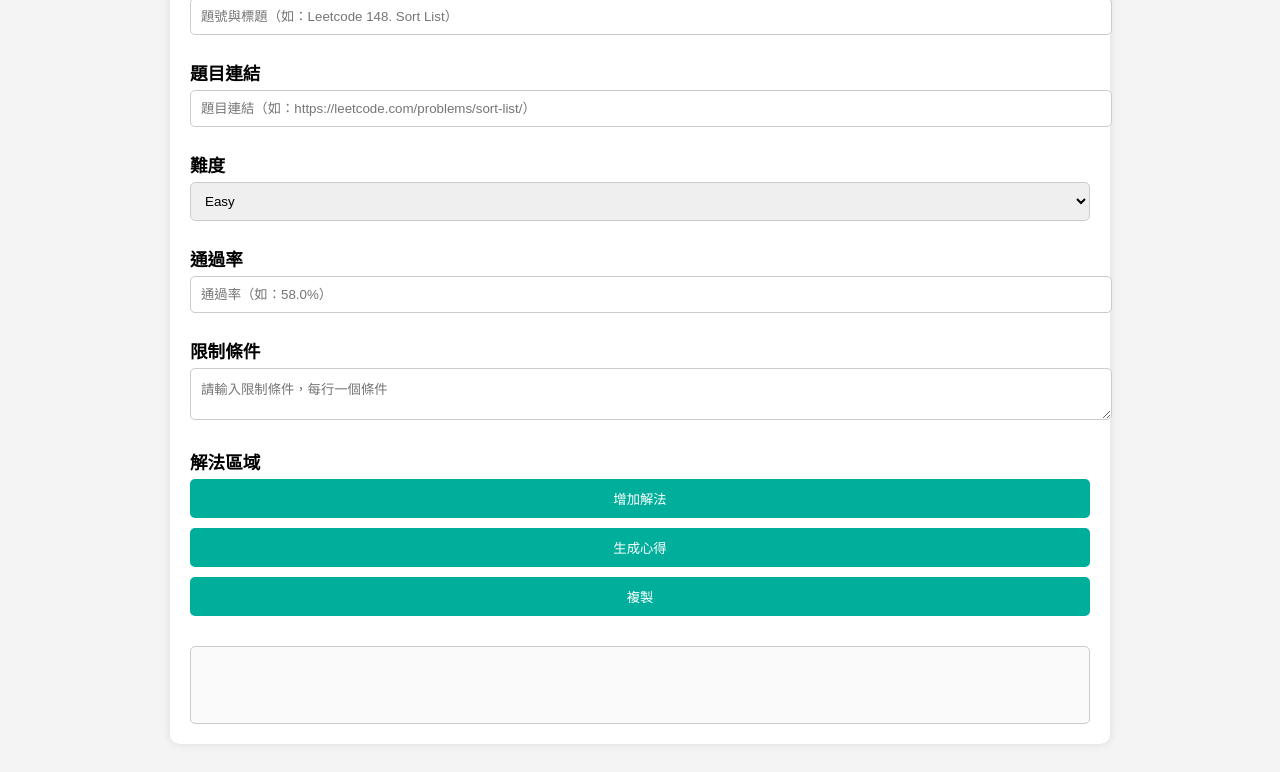
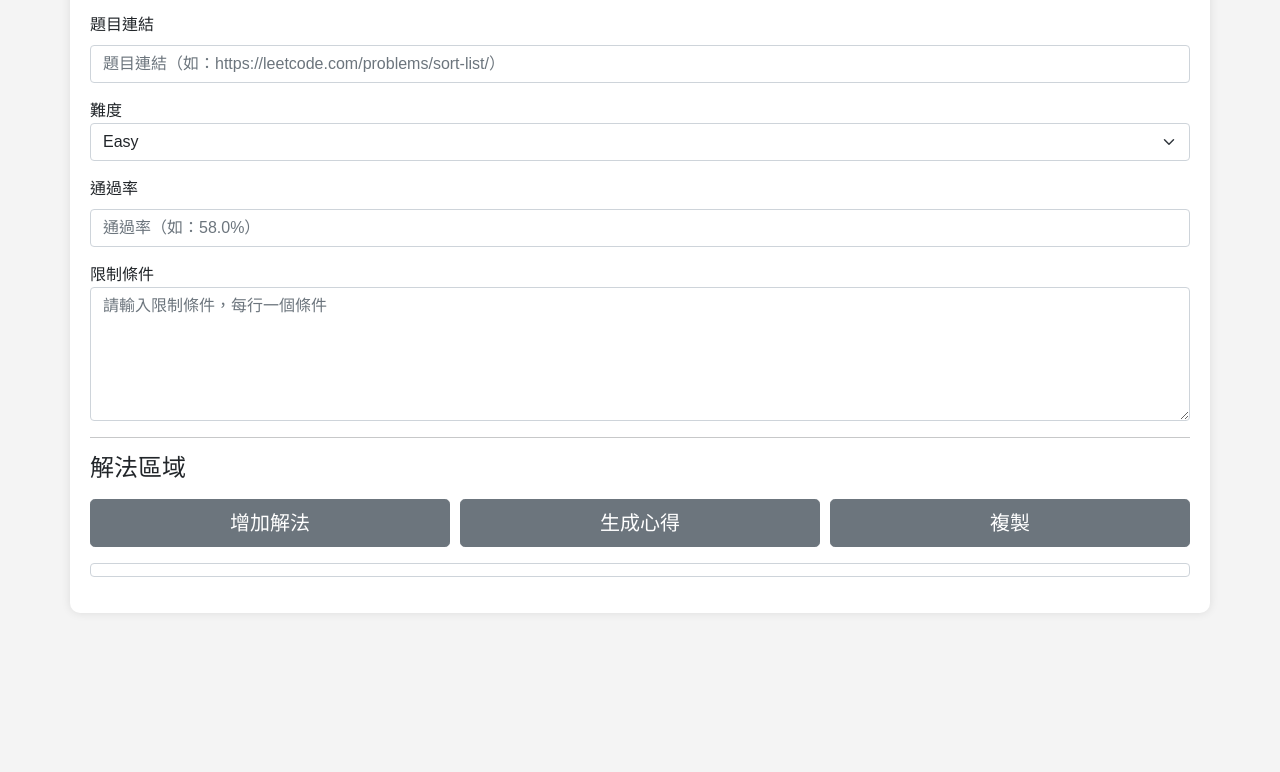
Before and after one commit to davidchen0970/LeetCodeNoteBookGenerator, a plain HTML site: page index.html in a window 1280 px wide. Shown: the part 169-941 px from the top of the page. After the commit the page ends 802 px from the top, so only its background shows below. Drawn offline with nearby package versions, Linux system fonts and the light colour scheme.

Commit message:
beautify UI

```diff
--- a/index.html
+++ b/index.html
@@ -4,41 +4,65 @@
     <meta charset="UTF-8">
     <meta name="viewport" content="width=device-width, initial-scale=1.0">
     <title>LeetCode 心得生成器</title>
+    <link href="https://cdn.jsdelivr.net/npm/bootstrap@5.1.1/dist/css/bootstrap.min.css" rel="stylesheet" integrity="sha384-F3w7mX95PdgyTmZZMECAngseQB83DfGTowi0iMjiWaeVhAn4FJkqJByhZMI3AhiU" crossorigin="anonymous">
+    <script src="https://cdn.jsdelivr.net/npm/bootstrap@5.1.1/dist/js/bootstrap.bundle.min.js" integrity="sha384-/bQdsTh/da6pkI1MST/rWKFNjaCP5gBSY4sEBT38Q/9RBh9AH40zEOg7Hlq2THRZ" crossorigin="anonymous"></script>
     <link rel="stylesheet" href="style.css">
+
 </head>
 <body>
     <div class="container">
+        <div class="row">
+            <div class="col-12">
                 <h1>LeetCode 心得生成器</h1>
+            </div>
+            <div class="col-12">
+                <div class="mb-3">
 
-        <div class="section-title">題號與標題</div>
-        <input type="text" id="problemTitle" placeholder="題號與標題（如：Leetcode 148. Sort List）">
-
-        <div class="section-title">題目連結</div>
-        <input type="text" id="problemLink" placeholder="題目連結（如：https://leetcode.com/problems/sort-list/）">
-
+                    <div class="section-title form-label">題號與標題</div>
+                    <input type="text" class="form-control" id="problemTitle" placeholder="題號與標題（如：Leetcode 148. Sort List）">
+                </div>
+                <div class="mb-3">
+                    <div class="section-title form-label">題目連結</div>
+                    <input type="text" class="form-control" id="problemLink" placeholder="題目連結（如：https://leetcode.com/problems/sort-list/）">
+                </div>
+                <div class="mb-3">
                     <div class="section-title">難度</div>
-        <select id="difficulty">
+                    <select class="form-select" id="difficulty" aria-label="Default select example">
                         <option value="Easy">Easy</option>
                         <option value="Medium">Medium</option>
                         <option value="Hard">Hard</option>
                     </select>
+                </div>
+                <div class="mb-3">
+                    <div class="section-title form-label">通過率</div>
+                    <input type="text" class="form-control" id="acceptanceRate" placeholder="通過率（如：58.0%）">
+                </div>
 
-        <div class="section-title">通過率</div>
-        <input type="text" id="acceptanceRate" placeholder="通過率（如：58.0%）">
+                <div class="mb-3">
+                    <div class="section-title" class="form-label">限制條件</div>
+                    <textarea rows="5" id="constraints" class="form-control" placeholder="請輸入限制條件，每行一個條件"></textarea>
+                </div>
+                <hr>
+                <div class="mb-3">
+                    <h4 class="section-title">解法區域</h4>
+                </div>
+                <div class="mb-3">
+                    <div id="solutionContainer"></div>
+                    <div class="button-container">
+                        <button type="button" class="btn btn-secondary btn-lg" onclick="addSolution()">增加解法</button>
+                        <button type="button" class="btn btn-secondary btn-lg" onclick="generate()">生成心得</button>
+                        <button type="button" class="btn btn-secondary btn-lg" onclick="copyToClipboard()">複製</button>
+                    </div>
+                </div>
 
-        <div class="section-title">限制條件</div>
-        <textarea id="constraints" placeholder="請輸入限制條件，每行一個條件"></textarea>
-
-        <div class="section-title">解法區域</div>
-        <div id="solutionContainer"></div>
-
-        <button onclick="addSolution()">增加解法</button>
-        <button onclick="generate()">生成心得</button>
-        <button class="copy-button" onclick="copyToClipboard()">複製</button>
-        <div class="preview" id="output">
+                <div class="mb-3">
+                    <div class="preview form-control mb-3" id="output">
                 </div>
             </div>
 
             <script src="script.js"></script>
+
+        </div>
+    </div>
 </body>
 </html>
--- a/script.js
+++ b/script.js
@@ -5,47 +5,53 @@ function addSolution() {
     const container = document.getElementById('solutionContainer');
 
     const solutionBlock = document.createElement('div');
-    solutionBlock.className = 'solution-block';
+    solutionBlock.className = 'solution-block  mb-3';
 
     const solutionTitle = document.createElement('div');
-    solutionTitle.className = 'section-title';
+    solutionTitle.className = 'section-title form-label';
     solutionTitle.innerText = `解法說明 ${solutionCount}`;
     solutionBlock.appendChild(solutionTitle);
 
     const solutionTextarea = document.createElement('textarea');
     solutionTextarea.id = `solution${solutionCount}`;
+    solutionTextarea.className = `form-control`;
+    solutionTextarea.rows = '3';
     solutionTextarea.placeholder = `請輸入解法 ${solutionCount} 的說明`;
     solutionBlock.appendChild(solutionTextarea);
 
     const timeComplexityTitle = document.createElement('div');
-    timeComplexityTitle.className = 'section-title';
+    timeComplexityTitle.className = 'section-title form-label';
     timeComplexityTitle.innerText = `時間複雜度 ${solutionCount}`;
     solutionBlock.appendChild(timeComplexityTitle);
 
     const timeComplexityInput = document.createElement('input');
     timeComplexityInput.type = 'text';
+    timeComplexityInput.className = `form-control`;
     timeComplexityInput.id = `timeComplexity${solutionCount}`;
     timeComplexityInput.placeholder = `時間複雜度（如：O(n log n)）`;
     solutionBlock.appendChild(timeComplexityInput);
 
     const spaceComplexityTitle = document.createElement('div');
-    spaceComplexityTitle.className = 'section-title';
+    spaceComplexityTitle.className = 'section-title form-label';
     spaceComplexityTitle.innerText = `空間複雜度 ${solutionCount}`;
     solutionBlock.appendChild(spaceComplexityTitle);
 
     const spaceComplexityInput = document.createElement('input');
     spaceComplexityInput.type = 'text';
+    spaceComplexityInput.className = `form-control`;
     spaceComplexityInput.id = `spaceComplexity${solutionCount}`;
     spaceComplexityInput.placeholder = `空間複雜度（如：O(n)）`;
     solutionBlock.appendChild(spaceComplexityInput);
 
     const codeTitle = document.createElement('div');
-    codeTitle.className = 'section-title';
+    codeTitle.className = 'section-title form-label';
     codeTitle.innerText = `程式碼 ${solutionCount}`;
     solutionBlock.appendChild(codeTitle);
 
     const codeTextarea = document.createElement('textarea');
     codeTextarea.id = `code${solutionCount}`;
+    codeTextarea.className = `form-control`;
+    codeTextarea.rows = '10';
     codeTextarea.placeholder = `解法 ${solutionCount} 的程式碼`;
     solutionBlock.appendChild(codeTextarea);
 
--- a/style.css
+++ b/style.css
@@ -6,53 +6,22 @@ body {
     align-items: center;
     padding: 20px;
 }
+
 .container {
-    max-width: 900px;
     width: 100%;
     background-color: white;
     box-shadow: 0 0 10px rgba(0,0,0,0.1);
     border-radius: 10px;
     padding: 20px;
 }
-input[type="text"], textarea, button, select {
-    width: 100%;
-    margin-bottom: 10px;
-    padding: 10px;
-    border: 1px solid #ccc;
-    border-radius: 5px;
+
+.button-container {
+    display: flex;
+    justify-content: space-between;
+    gap: 10px; /* 按鈕間距 */
 }
-.section-title {
-    font-size: 1.1em;
-    font-weight: bold;
-    margin: 15px 0 5px;
+
+.button-container .btn {
+    flex: 1; /* 讓每個按鈕均分寬度 */
+    text-align: center; /* 文字置中 */
 }
-button {
-    background-color: #00AF9B;
-    color: white;
-    border: none;
-    cursor: pointer;
-}
-button:hover {
-    background-color: #008f7c;
-}
-.preview {
-    margin-top: 20px;
-    padding: 20px;
-    border: 1px solid #ccc;
-    white-space: pre-wrap;
-    background-color: #fafafa;
-    border-radius: 5px;
-    position: relative;
-}
-.difficulty {
-    font-weight: bold;
-}
-.difficulty.Easy {
-    color: #00AF9B;
-}
-.difficulty.Medium {
-    color: #FFB800;
-}
-.difficulty.Hard {
-    color: #FF375F;
-}
```
Lines whose indentation alone changed are shown as unchanged.
